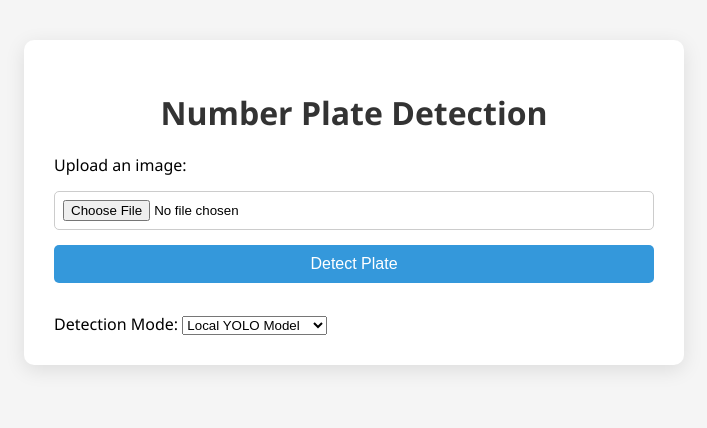
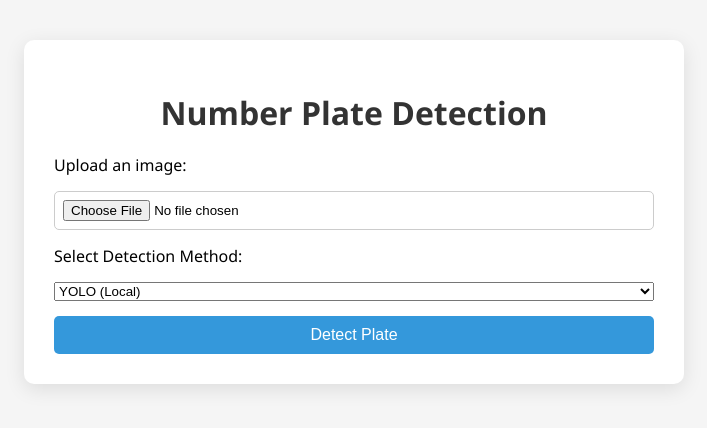
Before and after one commit to MUH1907364/number_plate, a Flask app: page / in a window 1280 px wide. Shown: the top 428 px of the page, without its empty margins (286-993 px from the left). Run offline with Flask 3, Linux system fonts and the light colour scheme.

Commit message:
Updated index.html to support Plate Recognizer API selection

```diff
--- a/app.py
+++ b/app.py
@@ -11,21 +11,19 @@ app = Flask(__name__)
 model = YOLO('./models/number_plate.pt')
 reader = easyocr.Reader(['en'], gpu=False)
 
-# Folders
+# Directories
 UPLOAD_FOLDER = './static/uploads'
 RESULT_FOLDER = './static/results'
 os.makedirs(UPLOAD_FOLDER, exist_ok=True)
 os.makedirs(RESULT_FOLDER, exist_ok=True)
 
-# External API info (replace with your actual API details)
-API_URL = 'https://app.platerecognizer.com/service/snapshot-cloud/'
-API_KEY = '8aa098a3f7ff9dcd8205440b25713179db7d0c6f'  # Replace with your key
-
+# API setup
+PLATE_RECOGNIZER_API_URL = "https://api.platerecognizer.com/v1/plate-reader/"
+PLATE_RECOGNIZER_API_KEY = "8aa098a3f7ff9dcd8205440b25713179db7d0c6f"  # 🔁 Replace with your actual API key
 
 @app.route('/')
 def index():
     return render_template('index.html')
-
 
 @app.route('/upload', methods=['POST'])
 def upload():
@@ -33,64 +31,64 @@ def upload():
         return render_template('index.html', error="No file uploaded")
 
     file = request.files['file']
-    mode = request.form.get('mode', 'local')  # "local" or "api"
-
     if file.filename == '':
         return render_template('index.html', error="No file selected")
 
+    detection_method = request.form.get('detection_method', 'yolo')
     filename = file.filename
     filepath = os.path.join(UPLOAD_FOLDER, filename)
     file.save(filepath)
 
-    plate_text = "No text detected"
     result_filename = f"result_{filename}"
     result_path = os.path.join(RESULT_FOLDER, result_filename)
+    plate_text = "No text detected"
 
-    # -----------------------------
-    # Mode 1: LOCAL YOLO + EasyOCR
-    # -----------------------------
-    if mode == 'local':
+    if detection_method == "api":
+        # Use Plate Recognizer API
+        try:
+            with open(filepath, 'rb') as img_file:
+                response = requests.post(
+                    PLATE_RECOGNIZER_API_URL,
+                    files={'upload': img_file},
+                    headers={'Authorization': PLATE_RECOGNIZER_API_KEY}
+                )
+
+            if response.status_code in [200, 201]:
+                result = response.json()
+                if result['results']:
+                    plate_text = result['results'][0]['plate']
+                    box = result['results'][0]['box']
+                    x1, y1, x2, y2 = box['xmin'], box['ymin'], box['xmax'], box['ymax']
+                    img = cv2.imread(filepath)
+                    cv2.rectangle(img, (x1, y1), (x2, y2), (255, 255, 0), 2)
+                    cv2.putText(img, plate_text, (x1, y1 - 10), cv2.FONT_HERSHEY_SIMPLEX, 1.0, (0, 0, 255), 2)
+                    cv2.imwrite(result_path, img)
+                else:
+                    plate_text = "No plate detected"
+            else:
+                plate_text = f"API error: {response.status_code}"
+        except Exception as e:
+            plate_text = f"API failed: {str(e)}"
+
+    else:
+        # Local YOLO detection
         results = model.predict(source=filepath, save=False)
         boxes = results[0].boxes.xyxy.cpu().numpy()
 
         img = cv2.imread(filepath)
-
         if len(boxes) > 0:
             x1, y1, x2, y2 = map(int, boxes[0])
             cropped = img[y1:y2, x1:x2]
-
             rgb = cv2.cvtColor(cropped, cv2.COLOR_BGR2RGB)
             ocr_results = reader.readtext(rgb)
 
             if ocr_results:
                 plate_text = " ".join([res[1].strip() for res in ocr_results])
 
-            # Draw box and label
             cv2.rectangle(img, (x1, y1), (x2, y2), (0, 255, 0), 2)
-            cv2.putText(img, plate_text, (x1, y1 - 10), cv2.FONT_HERSHEY_SIMPLEX, 1.0, (0, 0, 255), 3)
+            cv2.putText(img, plate_text, (x1, y1 - 10), cv2.FONT_HERSHEY_SIMPLEX, 1.0, (0, 0, 255), 2)
 
         cv2.imwrite(result_path, img)
-
-    # --------------------------
-    # Mode 2: EXTERNAL API CALL
-    # --------------------------
-    elif mode == 'api':
-        with open(filepath, 'rb') as img_file:
-            response = requests.post(
-                API_URL,
-                headers={'Authorization': f'Bearer {API_KEY}'},
-                files={'image': img_file}
-            )
-
-        if response.status_code == 200:
-            data = response.json()
-            plate_text = data.get('plate', 'No text detected')
-            # Optionally save API image result if provided
-        else:
-            plate_text = f"API error: {response.text}"
-
-    else:
-        return render_template('index.html', error="Invalid detection mode")
 
     return render_template(
         'index.html',
@@ -99,6 +97,5 @@ def upload():
         result_file=result_filename
     )
 
-
 if __name__ == '__main__':
     app.run(debug=True)
--- a/templates/index.html
+++ b/templates/index.html
@@ -12,14 +12,17 @@
 
     <form action="/upload" method="POST" enctype="multipart/form-data">
       <label for="file">Upload an image:</label>
-      <input type="file" name="file" id="file" accept="image/*" required />
+      <input type="file" name="file" id="file" accept="image/*" required>
+
+      <label for="detection_method">Select Detection Method:</label>
+      <select name="detection_method" id="detection_method">
+        <option value="yolo" selected>YOLO (Local)</option>
+        <option value="api">Plate Recognizer API</option>
+      </select>
+
       <button type="submit">Detect Plate</button>
     </form>
-  <label for="mode">Detection Mode:</label>
-<select name="mode" id="mode">
-  <option value="local">Local YOLO Model</option>
-  <option value="api">External API Service</option>
-</select>
+
     {% if plate_text %}
       <div class="result">
         <h3>Detected Plate:</h3>
@@ -28,17 +31,15 @@
         <div class="images">
           <div>
             <h4>Uploaded Image:</h4>
-            <img src="{{ url_for('static', filename='uploads/' + uploaded_file) }}" alt="Uploaded Image" />
+            <img src="{{ url_for('static', filename='uploads/' + uploaded_file) }}" alt="Uploaded Image" class="resized-img"/>
           </div>
           <div>
             <h4>Detected Image:</h4>
-            <img src="{{ url_for('static', filename='results/' + result_file) }}" alt="Detected Result" />
+            <img src="{{ url_for('static', filename='results/' + result_file) }}" alt="Detected Result" class="resized-img"/>
           </div>
         </div>
       </div>
     {% endif %}
   </div>
-
-  <script src="{{ url_for('static', filename='js/script.js') }}"></script>
 </body>
 </html>
```
